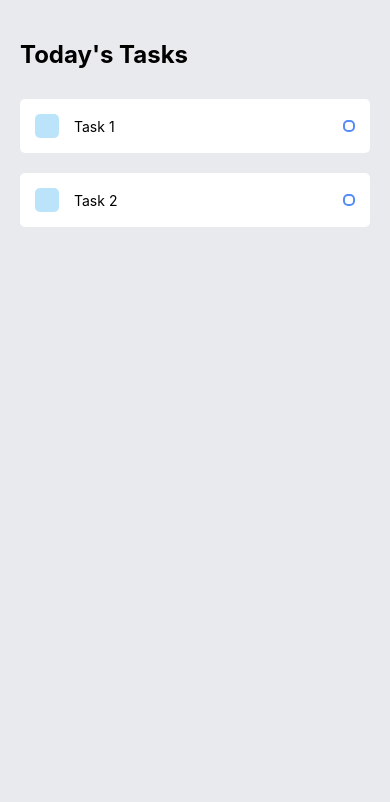
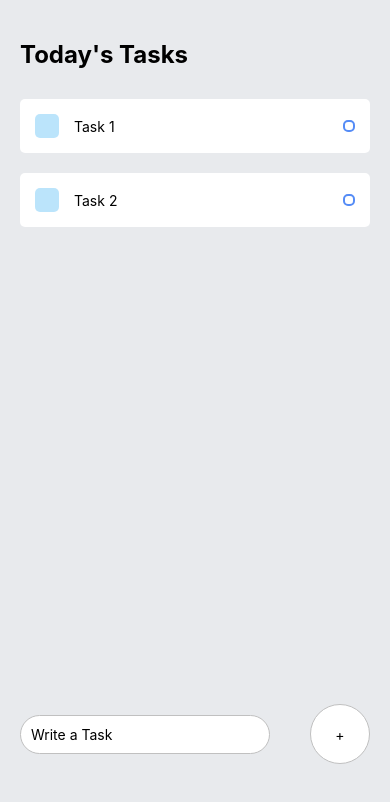
Before and after one commit to sujalthakuri/ToDoList, a React Native app: screen / in a window 390 px wide. Shown: the top 802 px of the page. Built offline with nearby package versions, Linux system fonts and the light colour scheme.

Commit message:
Input Keyboard and Button Added

```diff
--- a/App.tsx
+++ b/App.tsx
@@ -1,5 +1,14 @@
 import React from 'react';
-import {View, Button, StyleSheet, Text} from 'react-native';
+import {
+  View,
+  Button,
+  StyleSheet,
+  Text,
+  KeyboardAvoidingView,
+  TextInput,
+  TouchableOpacity,
+  Platform,
+} from 'react-native';
 import Task from './components/Task';
 
 const App = () => {
@@ -12,6 +21,16 @@
           <Task text="Task 2" />
         </View>
       </View>
+      <KeyboardAvoidingView
+        behavior={Platform.OS === 'ios' ? 'padding' : 'height'}
+        style={styles.writeTaskWrapper}>
+        <TextInput style={styles.input} placeholder={'Write a Task'} />
+        <TouchableOpacity>
+          <View style={styles.addWrapper}>
+            <Text style={styles.addText}>+</Text>
+          </View>
+        </TouchableOpacity>
+      </KeyboardAvoidingView>
     </View>
   );
 };
@@ -32,5 +51,34 @@
   items: {
     marginTop: 30,
   },
+  writeTaskWrapper: {
+    padding: 20,
+    justifyContent: 'space-between',
+    position: 'absolute',
+    bottom: 60,
+    flexDirection: 'row',
+    alignItems: 'center',
+    width: '100%',
+  },
+  input: {
+    backgroundColor: '#FFF',
+    padding: 10,
+    width: 250,
+    alignContent: 'center',
+    borderColor: '#C0C0C0',
+    borderRadius: 60,
+    borderWidth: 1,
+  },
+  addWrapper: {
+    backgroundColor: '#FFF',
+    alignItems: 'center',
+    justifyContent: 'center',
+    width: 60,
+    height: 60,
+    borderRadius: 60,
+    borderColor: '#C0C0C0',
+    borderWidth: 1,
+  },
+  addText: {},
 });
 export default App;
```
